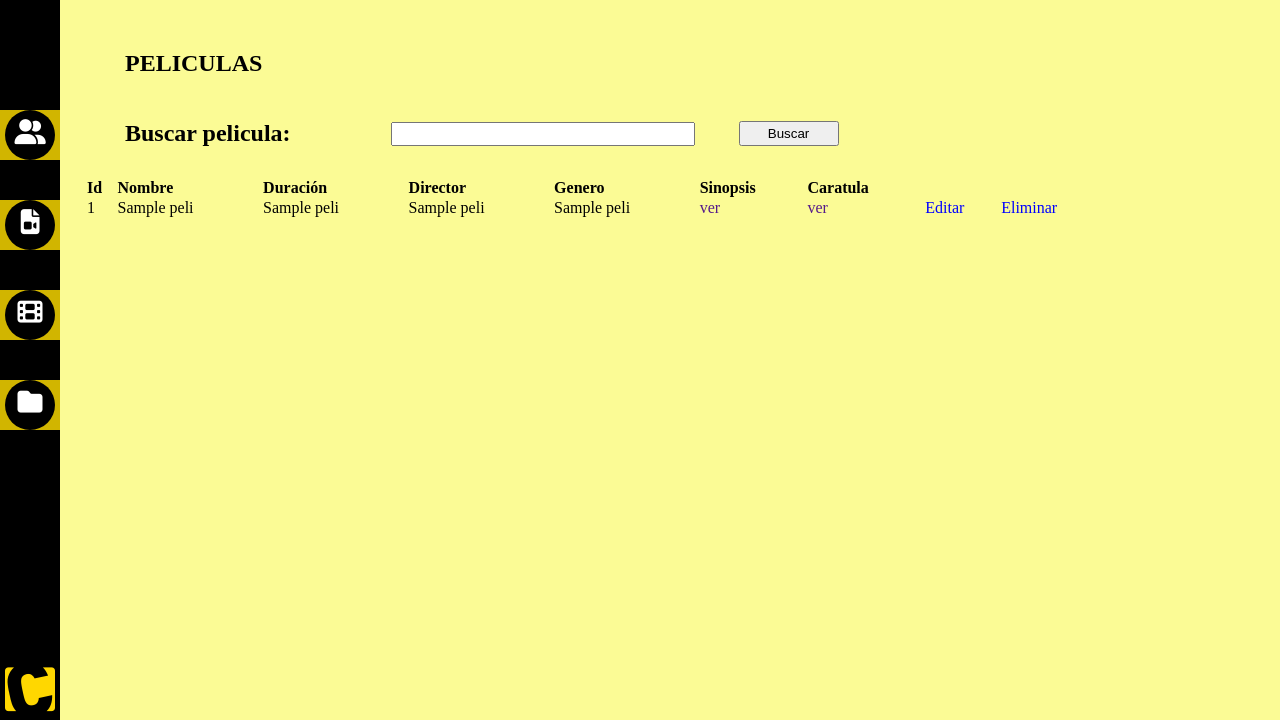
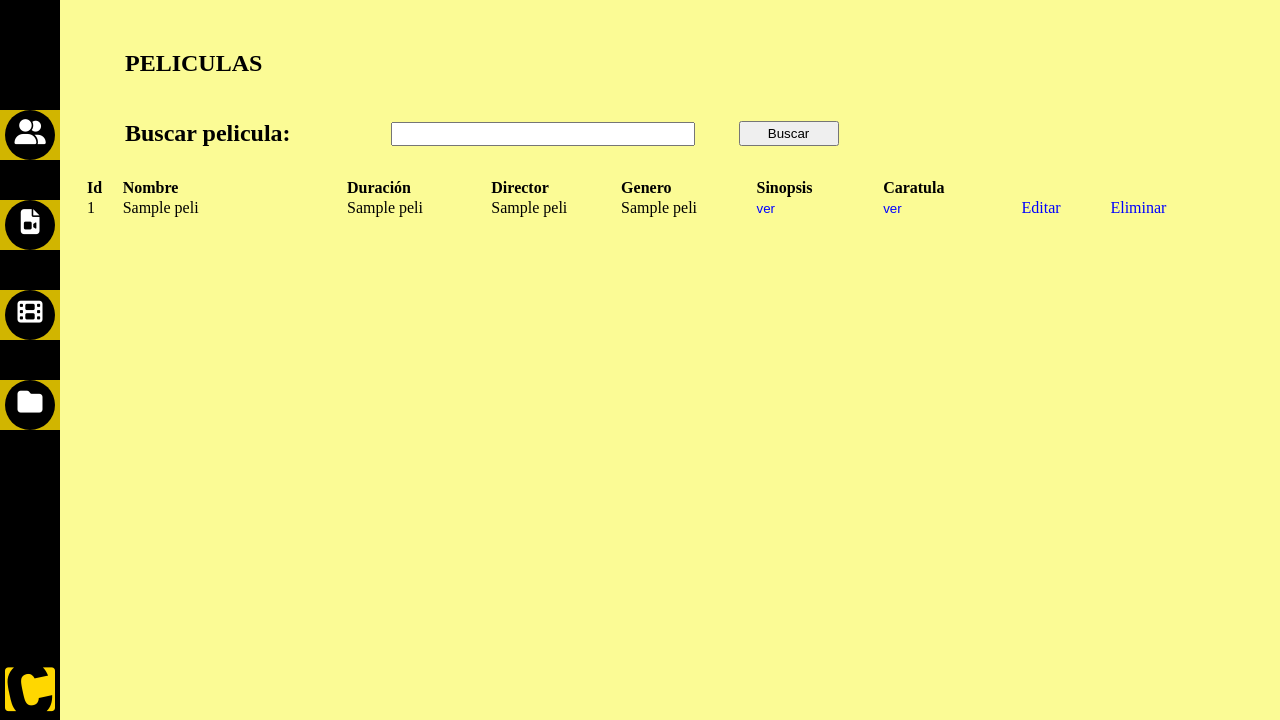
Before and after one commit to Wicoz14/Sprint3, a Flask app: template templates/dashboardP.html in a window 1280 px wide; the page is wider, and only the part inside the window is pictured. Shown: the part 80-800 px from the top of that part. Run offline with Flask 2, Linux system fonts and the light colour scheme; the template is opened without the code that fills it: most values are stand-ins (such as "Sample title", 1, 10 or a date in 2020); some libraries are stand-ins or nearby versions.

Commit message:
dashboard-funcional

```diff
--- a/static/assets/css/styleR.css
+++ b/static/assets/css/styleR.css
@@ -224,24 +234,35 @@ body{
 
 
     section{
-        margin: 80px 60px;
+        /* margin: 80px 0px 0px 60px; */
+        top:80px;
+        left: 60px;
         width: 100%;
         height: 100%;
-        position: fixed;
+        /* position: fixed; */
+        position: relative;
     }
 
     /* Agregar pelicula */
 
         section .add_movie{
             height: 30px;
-            margin: 50px 0px 40px 65px;
+            position: absolute;
+            top: 50px;
+            left: 60px;
+            /*
+            margin: 50px 0px 40px 65px; */
         }
 
 
         section form#form_Add{
             width: 100%;
             height: 100%;
-            margin: 0px 65px;
+            position: absolute;
+            top:110px;
+            left: 60px;
+
+            /* margin: 0px 65px; */
             display:flex;
         }
 
@@ -352,22 +374,53 @@ body{
         section table#tableOfContentsP{
             margin-top: 30px;
             margin-left: 25px;
-            width: 80%;
+            width: 90%;
+
         }
 
+        section button{
+            border: none;
+            background: none;
+            color: blue;}
 
+        section .mostrar_sinopsis{
+            visibility: hidden;
+            display: grid;
+            position: fixed;
+            width: 250px;
+        }
+
+        section .mostrar_sinopsis p{
+            border: 1px solid black;
+            background: white;
+        }
+
+        section .mostrar_caratula{
+            visibility: hidden;
+            border: 1px solid black;
+            position: fixed;
+            width: 250px;
+            height: 350px;
+
+        }
 
     /* Usuarios*/
 
         section .user{
             height: 30px;
-            margin: 50px 0px 40px 65px;
+            top:50px;
+            left:65px;
+            /* margin: 50px 0px 40px 65px; */
+            position: absolute;
         }
 
         section .searchUser{
-            margin-left: 65px;
+            /* margin: 115px 0px 40px 65px; */
+            top:115px;
+            left: 65px;
             display: flex;
             align-items: center;
+            position: absolute;
         }
 
         section .searchUser label{
--- a/static/assets/js/scriptR.js
+++ b/static/assets/js/scriptR.js
@@ -2,31 +2,56 @@
 document.getElementById("btn_open").addEventListener("click", open_close_menu);
 
 var side_menu = document.getElementById("menu__side")
-/* var btn_open = document.getElementById("btn_open") */
+
 var body = document.getElementById("body")
 var logo = document.getElementById("logo")
 var logoFoot=document.getElementById("logo_foot")
 var nombre = document.getElementById("nombre")
 
-function show_name(){
-    if (nombre.style.visibility == "visible"){
-        nombre.style.visibility = "hidden"
+var caratula = document.getElementById("caratula")
+
+
+function show(n){
+    if (n.style.visibility == "visible"){
+        n.style.visibility = "hidden"
 
 
     }else{
-        nombre.style.visibility="visible";
+        n.style.visibility="visible";
     }
 }
 
 function open_close_menu(){
+    header.classList.toggle("header_move")
     body.classList.toggle("body_move");
     side_menu.classList.toggle("menu__side_move")
     logo.classList.toggle("logo__move");
     logoFoot.classList.toggle("logoFoot__move");
 
-    show_name();
+
+    show(nombre);
 
 }
+
+/* window.onload = function() {
+    side_menu
+};
+ */
+
+function ver(){
+    var dialogo = document.getElementById("sinopsis")
+    dialogo.show()
+}
+function ocultar(){
+    dialogo.close()
+}
+
+
+algo = document.querySelectorAll("button")
+    console.log(algo[0])
+
+
+
 
 // Opciones de menu side//
 
--- a/templates/dashboard.html
+++ b/templates/dashboard.html
@@ -12,8 +12,8 @@
 
 
 </head>
-<body id= "body">
-    <header>
+<body id= "body" >
+    <header id="header" class="header">
         <div class="icon__menu">
             <span id="btn_open">&#9776</span>
         </div>
@@ -35,7 +35,7 @@
 
     </header>
 
-    <div class="menu__side" id="menu__side">
+    <div class="menu__side" id="menu__side" >
 
         <div class="name__page" >
 
@@ -49,7 +49,7 @@
 
         <div class="options__menu">
 
-            <button onclick="active(0)">
+            <button class="boton1" id= "boton1" onclick="active(0)">
                 <a href="/usuario">
                     <div class="option">
                         <div id = "icon">
--- a/templates/dashboardP.html
+++ b/templates/dashboardP.html
@@ -17,26 +17,38 @@
 
 <table id="tableOfContentsP">
     <tr>
-        <th>Id</th>
-        <th>Nombre </th>
-        <th>Duración</th>
-        <th>Director</th>
-        <th>Genero</th>
-        <th>Sinopsis</th>
-        <th>Caratula</th>
+        <th style="width:10px;">Id</th>
+        <th style="width:100px;" >Nombre </th>
+        <th style="width:30px;">Duración</th>
+        <th style="width:50px;">Director</th>
+        <th style="width:60px;">Genero</th>
+        <th style="width:10px;">Sinopsis</th>
+        <th style="width:10px;">Caratula</th>
     </tr>
 
     {% for peli in tablapeli %}
+
     <tr>
-        <td>{{peli[0]}}</td>
-        <td>{{peli[1]}}</td>
-        <td>{{peli[2]}}</td>
-        <td>{{peli[3]}}</td>
-        <td>{{peli[4]}}</td>
-        <td><a href="">ver</a></td>
-        <td><a href="">ver</a></td>
-        <td><a href="/peliculas/{{peli[0]}}/Update" style="color: blue;">Editar</a></td>
-        <td><a href="/peliculas/{{peli[0]}}/Delete" style="color: blue;">Eliminar</a></td>
+        <td style="width:10px;">{{peli[0]}}</td>
+        <td style="width:100px;">{{peli[1]}}</td>
+        <td style="width:30px;">{{peli[2]}}</td>
+        <td style="width:50px;">{{peli[3]}}</td>
+        <td style="width:60px;">{{peli[4]}}</td>
+        <td style="width:10px;"><button id="ver_sinopsis" onclick="show(sinopsis{{peli[0]}})">ver</button>
+            <div id="sinopsis{{peli[0]}}" class = "mostrar_sinopsis" >
+            <p>{{peli[8]}}</p>
+
+            <button onclick="show(sinopsis{{peli[0]}})"> cerrar</button>
+            </div>
+        </td>
+        <td style="width:10px;"><button id="ver_caratula" onclick="show(caratula{{peli[0]}})">ver</button>
+            <div id="caratula{{peli[0]}}" class = "mostrar_caratula">
+            <img src="{{peli[9]}}" alt="" style="width: 250px; height: 350px;">
+            <button onclick="show(caratula{{peli[0]}})"> cerrar</button>
+            </div>
+        </td>
+        <td style="width:30px;"><a href="/peliculas/{{peli[0]}}/Update" style="color: blue;">Editar</a></td>
+        <td style="width:30px;"><a href="/peliculas/{{peli[0]}}/Delete" style="color: blue;">Eliminar</a></td>
 
     </tr>
     {%endfor%}
```
Also changed, not shown: other parts of static/assets/css/styleR.css (+22 -9 lines), templates/dashboardF.html (+12 -12 lines), static/assets/images/carteleras/RFCartelOriginal.jpg (added), 1 other file.
